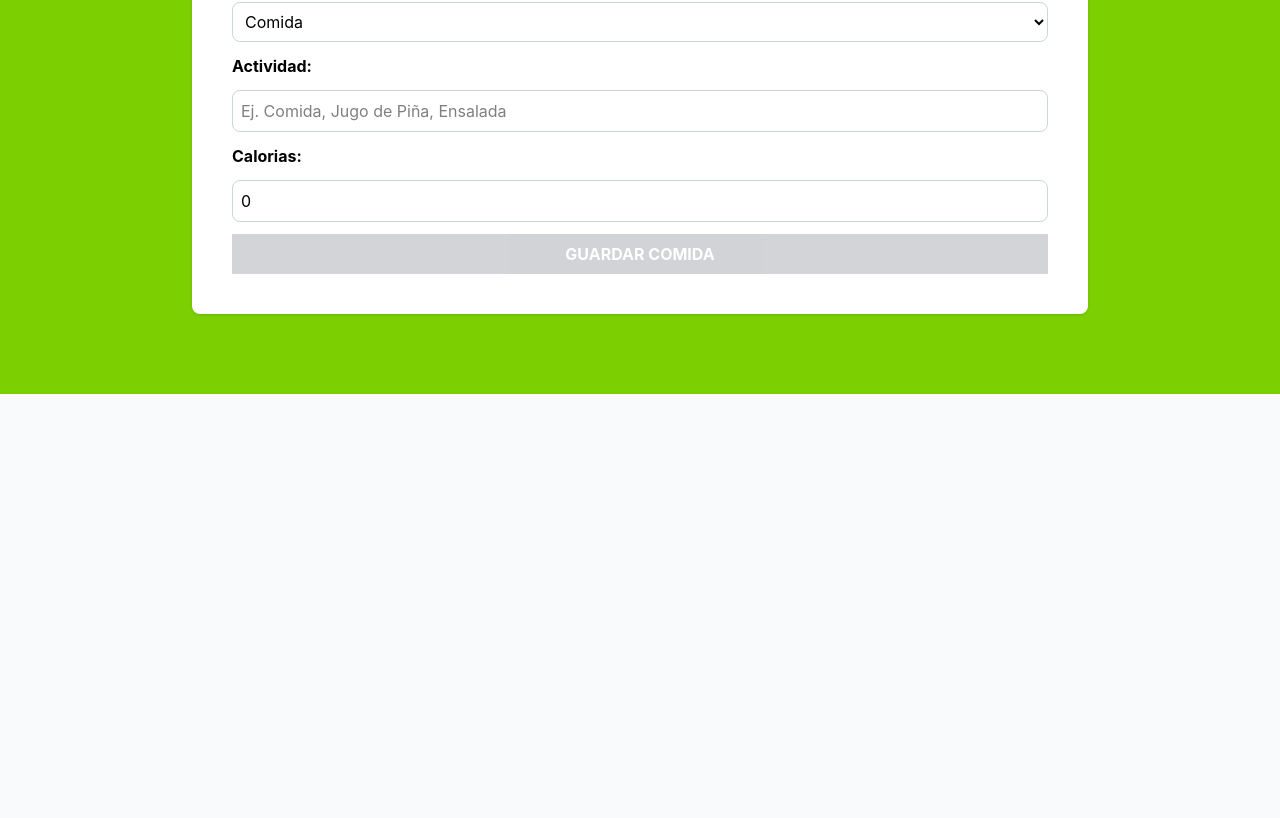
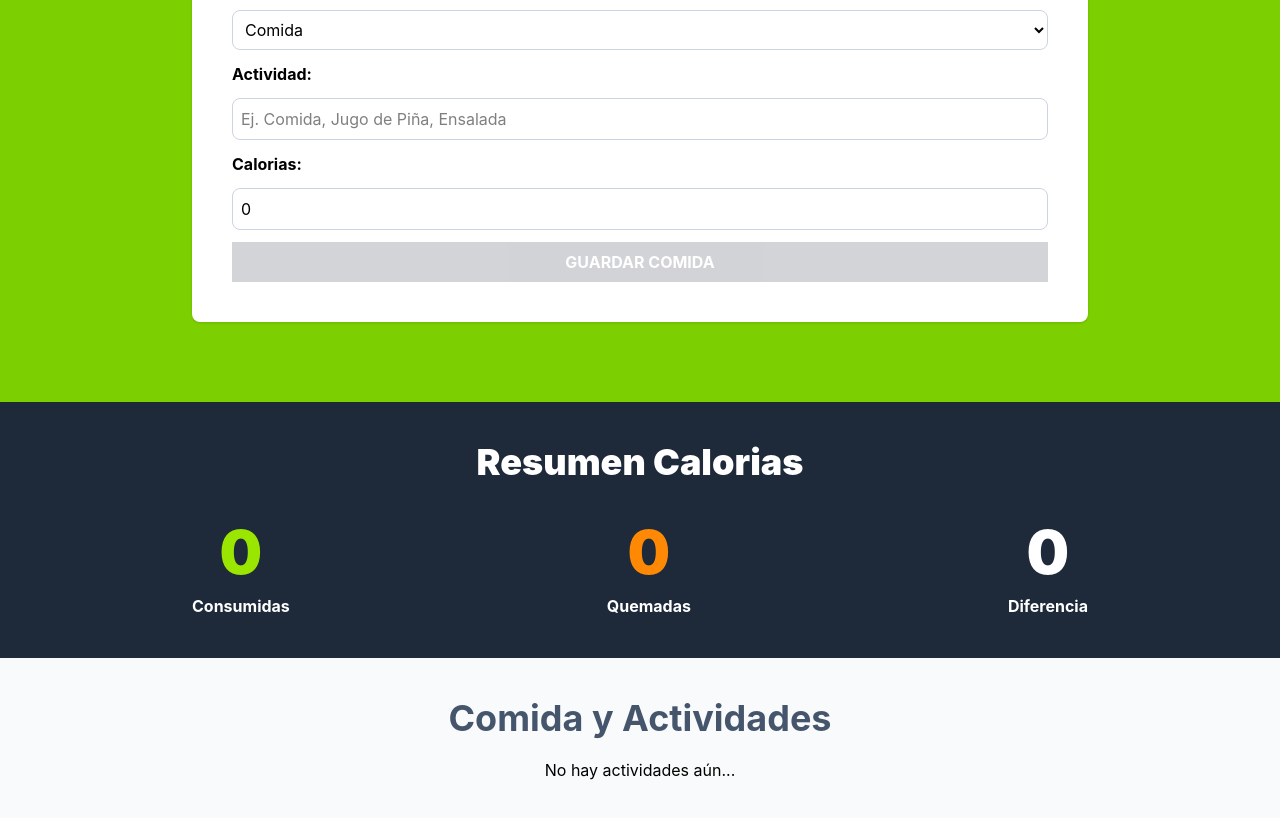
Before and after one commit to EdwMore/Calorie-tracker, a React (Vite) app: page / in a window 1280 px wide. Shown: the part 206-1024 px from the top of the page. Before the commit the page ends 800 px from the top, so only its background shows below. Built offline with nearby package versions, Linux system fonts and the light colour scheme.

Commit message:
CRUD para actividades y resumen de las calorias

```diff
--- a/package.json
+++ b/package.json
@@ -10,6 +10,7 @@
     "preview": "vite preview"
   },
   "dependencies": {
+    "@heroicons/react": "^2.2.0",
     "@tailwindcss/vite": "^4.3.0",
     "react": "^19.2.6",
     "react-dom": "^19.2.6",
--- a/src/App.tsx
+++ b/src/App.tsx
@@ -1,11 +1,20 @@
-import { useReducer } from "react";
+import { useEffect, useMemo, useReducer } from "react";
 import Form from "./components/Form";
-import { activityReducer, initialState } from "./reducers/activty-reducer";
-
+import { activityReducer, initialState } from "./reducers/activity-reducer";
+import ActivityList from "./components/ActivityList";
+import CalorieTracker from "./components/CalorieTracker";
 
 function App() {
+  const [state, dispatch] = useReducer(activityReducer, initialState);
 
-  const [state, dispatch] = useReducer(activityReducer, initialState)
+  useEffect(() => {
+    localStorage.setItem("activities", JSON.stringify(state.activities));
+  }, [state.activities]);
+
+  const canResetApp = useMemo(
+    () => state.activities.length,
+    [state.activities],
+  );
 
   return (
     <>
@@ -14,15 +23,31 @@ function App() {
           <h1 className="text-center text-lg font-bold text-white uppercase">
             Contador de Calorias
           </h1>
+
+          <button
+            className="bg-red-600 hover:bg-red-700 p-2 font-bold uppercase text-white cursor-pointer rounded-lg text-sm disabled:opacity-10"
+            disabled={!canResetApp}
+            onClick={() => dispatch({ type: "reset-app" })}
+          >
+            Reiniciar App
+          </button>
         </div>
       </header>
 
       <section className="bg-lime-500 py-20 px-5">
         <div className="max-w-4xl mx-auto ">
-          <Form
-            dispatch={dispatch}
-          />
+          <Form dispatch={dispatch} state={state} />
         </div>
+      </section>
+
+      <section className="bg-gray-800 py-10">
+        <div className="max-w-4xl mx-auto">
+          <CalorieTracker activities={state.activities} />
+        </div>
+      </section>
+
+      <section className="p-10 mx-auto max-w-4xl">
+        <ActivityList activities={state.activities} dispatch={dispatch} />
       </section>
     </>
   );
--- /dev/null
+++ b/src/components/ActivityList.tsx
@@ -0,0 +1,77 @@
+import { useMemo, type Dispatch } from "react";
+import { categories } from "../data/categories";
+import type { Activity } from "../types";
+import { PencilSquareIcon, TrashIcon } from "@heroicons/react/24/outline";
+import type { ActivityActions } from "../reducers/activity-reducer";
+
+type ActivityListProps = {
+  activities: Activity[];
+  dispatch: Dispatch<ActivityActions>;
+};
+
+export default function ActivityList({
+  activities,
+  dispatch,
+}: ActivityListProps) {
+  const categoryName = (category: Activity["category"]) =>
+    categories.find((cat) => cat.id === category)?.name || "";
+
+  const isEmpityActivities = useMemo(() => activities.length === 0, [activities])
+
+  return (
+    <>
+      <h2 className="text-4xl font-bold text-slate-600 text-center">
+        Comida y Actividades
+      </h2>
+
+      {
+      isEmpityActivities ? <p className="text-center my-5">No hay actividades aún...</p> :
+
+      activities.map((activity) => (
+        <div
+          key={activity.id}
+          className="px-5 py-10 bg-white mt-5 flex justify-between"
+        >
+          <div className="space-y-2 relative">
+            <p
+              className={`absolute -top-8 -left-8 px-10 py-2 text-white uppercase font-bold ${activity.category === 1 ? "bg-lime-500" : "bg-orange-500"}`}
+            >
+              {categoryName(activity.category)}
+            </p>
+            <p className="text-2xl font-bold pt-5">{activity.name}</p>
+            <p
+              className={`font-black text-4xl ${activity.category === 1 ? "text-lime-500" : "text-orange-500"}`}
+            >
+              {activity.calories} {""}
+              <span>Calorias</span>
+            </p>
+          </div>
+
+          <div className="flex gap-5 items-center">
+            <button
+              onClick={() =>
+                dispatch({
+                  type: "delete-activity",
+                  payload: { id: activity.id },
+                })
+              }
+            >
+              <TrashIcon className="h-8 w-8 text-red-500" />
+            </button>
+
+            <button
+              onClick={() =>
+                dispatch({
+                  type: "set-activityId",
+                  payload: { id: activity.id },
+                })
+              }
+            >
+              <PencilSquareIcon className="h-8 w-8 text-gray-800" />
+            </button>
+          </div>
+        </div>
+      ))}
+    </>
+  );
+}
--- /dev/null
+++ b/src/components/CalorieDisplay.tsx
@@ -0,0 +1,20 @@
+type CalorieDisplayProps = {
+  calorie: number;
+  text: string;
+};
+
+export default function CalorieDisplay({ calorie, text }: CalorieDisplayProps) {
+  const colorClass =
+    text === "Consumidas"
+      ? "text-lime-400"
+      : text === "Quemadas"
+        ? "text-orange-400"
+        : "text-white";
+
+  return (
+    <p className="text-white font-bold rounded-full grid grid-cols-1 gap-3 text-center">
+      <span className={`font-black text-6xl ${colorClass}`}>{calorie}</span>
+      {text}
+    </p>
+  );
+}
--- /dev/null
+++ b/src/components/CalorieTracker.tsx
@@ -0,0 +1,44 @@
+import { useMemo } from "react";
+import type { Activity } from "../types";
+import CalorieDisplay from "./CalorieDisplay";
+
+type CalorieTrackerProps = {
+  activities: Activity[];
+};
+
+export default function CalorieTracker({ activities }: CalorieTrackerProps) {
+  const caloriesConsumed = useMemo(
+    () =>
+      activities.reduce(
+        (total, activity) =>
+          activity.category === 1 ? total + activity.calories : total,
+        0,
+      ),
+    [activities],
+  );
+
+  const caloriesBurned = useMemo(
+    () =>
+      activities.reduce(
+        (total, activity) =>
+          activity.category === 2 ? total - activity.calories : total,
+        0,
+      ),
+    [activities],
+  );
+
+  return (
+    <>
+      <h2 className="text-4xl font-black text-white text-center">
+        Resumen Calorias
+      </h2>
+
+      <div className="flex flex-col items-center md:flex-row md:justify-between gap-5 mt-10">
+        <CalorieDisplay calorie={caloriesConsumed} text="Consumidas" />
+        <CalorieDisplay calorie={caloriesBurned} text="Quemadas" />
+        <CalorieDisplay calorie={caloriesConsumed - -caloriesBurned} text="Diferencia" />
+
+      </div>
+    </>
+  );
+}
--- a/src/components/Form.tsx
+++ b/src/components/Form.tsx
@@ -1,12 +1,16 @@
-import { useState } from "react";
+import { useState, useEffect } from "react";
 import type { ChangeEvent, Dispatch, SubmitEvent } from "react";
 import { v4 as uuidv4 } from "uuid";
 import type { Activity } from "../types";
 import { categories } from "../data/categories";
-import type { ActivityActions } from "../reducers/activty-reducer";
+import type {
+  ActivityActions,
+  ActivityState,
+} from "../reducers/activity-reducer";
 
 type FormProps = {
   dispatch: Dispatch<ActivityActions>;
+  state: ActivityState;
 };
 
 const initialState = {
@@ -16,8 +20,18 @@ const initialState = {
   calories: 0,
 };
 
-export default function Form({ dispatch }: FormProps) {
+export default function Form({ dispatch, state }: FormProps) {
   const [activity, setActivity] = useState<Activity>(initialState);
+
+  useEffect(() => {
+    if (state.activeId) {
+      const selectedActivity = state.activities.filter(
+        (stateActivity) => stateActivity.id === state.activeId,
+      )[0];
+
+      setActivity(selectedActivity);
+    }
+  }, [state.activeId, state.activities]);
 
   const handleChange = (
     e: ChangeEvent<HTMLSelectElement> | ChangeEvent<HTMLInputElement>,
--- /dev/null
+++ b/src/reducers/activity-reducer.ts
@@ -0,0 +1,70 @@
+import type { Activity } from "../types";
+
+export type ActivityActions =
+  | { type: "save-activity"; payload: { newActivity: Activity } }
+  | { type: "set-activityId"; payload: { id: Activity["id"] } }
+  | { type: "delete-activity"; payload: { id: Activity["id"] } }
+  | { type: "reset-app" };
+
+export type ActivityState = {
+  activities: Activity[];
+  activeId: Activity["id"];
+};
+
+const localStorageActivities = (): Activity[] => {
+  const activities = localStorage.getItem("activities");
+  return activities ? JSON.parse(activities) : [];
+};
+
+export const initialState: ActivityState = {
+  activities: localStorageActivities(),
+  activeId: "",
+};
+
+export const activityReducer = (
+  state: ActivityState = initialState,
+  action: ActivityActions,
+) => {
+  if (action.type === "save-activity") {
+    let updatedActivities: Activity[];
+
+    if (state.activeId) {
+      updatedActivities = state.activities.map((activity) =>
+        activity.id === state.activeId ? action.payload.newActivity : activity,
+      );
+    } else {
+      updatedActivities = [...state.activities, action.payload.newActivity];
+    }
+
+    return {
+      ...state,
+      activities: updatedActivities,
+      activeId: "",
+    };
+  }
+
+  if (action.type === "set-activityId") {
+    return {
+      ...state,
+      activeId: action.payload.id,
+    };
+  }
+
+  if (action.type === "delete-activity") {
+    return {
+      ...state,
+      activities: state.activities.filter(
+        (activity) => activity.id != action.payload.id,
+      ),
+    };
+  }
+
+  if (action.type === "reset-app") {
+    return {
+      activities: [],
+      activeId: "",
+    };
+  }
+
+  return state;
+};
--- a/src/reducers/activty-reducer.ts
+++ /dev/null
@@ -1,29 +0,0 @@
-import type { Activity } from "../types";
-
-export type ActivityActions = {
-  type: "save-activity";
-  payload: { newActivity: Activity };
-};
-
-type ActivityState = {
-  activities: Activity[];
-};
-
-export const initialState: ActivityState = {
-  activities: [],
-};
-
-export const activityReducer = (
-  state: ActivityState = initialState,
-  action: ActivityActions,
-) => {
-  if (action.type === "save-activity") {
-
-    return {
-        ...state,
-        activities: [...state.activities, action.payload.newActivity]
-    }
-  }
-
-  return state;
-};
```
Also changed, not shown: 1 other file (tests, documents, lock files or other folders).
